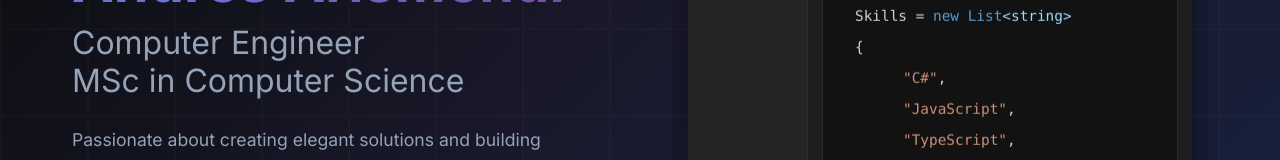
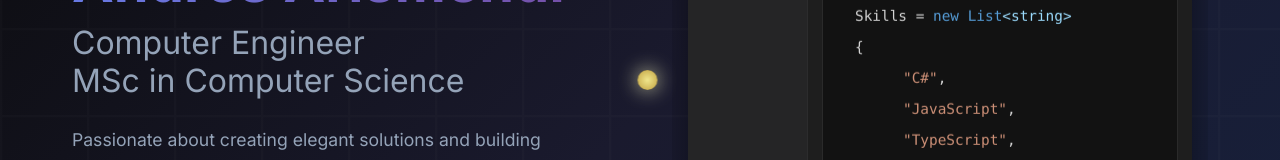
Before and after one commit to AndresArismendi/Portfolio, a React (Vite) app: page / in a window 1280 px wide. Shown: the part 320-480 px from the top of the page. Built offline with nearby package versions, Linux system fonts and the light colour scheme.

Commit message:
Moon in hero page

```diff
--- a/src/components/Hero.css
+++ b/src/components/Hero.css
@@ -1,3 +1,99 @@
+/* Moon Animation */
+.moon {
+  position: absolute;
+  width: 20px;
+  height: 20px;
+  background: radial-gradient(circle, #f0e68c, #c0a040);
+  border-radius: 50%;
+  box-shadow: 0 0 20px rgba(255, 255, 200, 0.8);
+  z-index: 10;
+  pointer-events: auto;
+  top: 0;
+  left: 0;
+  cursor: pointer;
+  transition: box-shadow 0.2s ease;
+  display: flex;
+  flex-direction: column;
+  align-items: center;
+  justify-content: flex-start;
+  will-change: transform;
+}
+
+.moon:hover {
+  box-shadow: 0 0 30px rgba(255, 255, 200, 1);
+}
+
+.moon:hover::after {
+  content: '';
+  position: absolute;
+  width: 100%;
+  height: 100%;
+  border-radius: 50%;
+  background: radial-gradient(circle, rgba(255, 255, 200, 0.3), transparent);
+  animation: pulse 1.5s ease-in-out infinite;
+}
+
+@keyframes pulse {
+  0%, 100% {
+    transform: scale(1);
+    opacity: 0.5;
+  }
+  50% {
+    transform: scale(1.2);
+    opacity: 0.8;
+  }
+}
+
+/* Sun transformation */
+.moon.sun {
+  background: radial-gradient(circle, #ffd700, #ff8c00);
+  box-shadow: 0 0 30px rgba(255, 215, 0, 1), 0 0 50px rgba(255, 140, 0, 0.6);
+  transition: background 0.5s ease, box-shadow 0.5s ease, transform 0.3s ease;
+}
+
+.moon.sun::before {
+  content: '';
+  position: absolute;
+  width: 100%;
+  height: 100%;
+  border-radius: 50%;
+  background: radial-gradient(circle, transparent 30%, rgba(255, 215, 0, 0.3) 50%, transparent 70%);
+  animation: sunRays 3s linear infinite;
+}
+
+.moon.sun:hover {
+  transform: scale(1.15);
+  box-shadow: 0 0 40px rgba(255, 215, 0, 1.2), 0 0 60px rgba(255, 140, 0, 0.8);
+}
+
+@keyframes sunRays {
+  0% {
+    transform: rotate(0deg);
+  }
+  100% {
+    transform: rotate(360deg);
+  }
+}
+
+.moon-text {
+  font-size: 8px;
+  font-weight: 600;
+  color: #e2e8f0;
+  text-align: center;
+  pointer-events: none;
+  user-select: none;
+  text-shadow: 0 1px 3px rgba(0, 0, 0, 0.8);
+  white-space: nowrap;
+  margin-top: -22px;
+  margin-bottom: 2px;
+  transition: color 0.5s ease;
+}
+
+.moon.sun .moon-text {
+  color: #fff;
+  text-shadow: 0 1px 3px rgba(0, 0, 0, 0.5), 0 0 10px rgba(255, 215, 0, 0.8);
+}
+
 .ide-frame .hero-visual {
   display: flex;
   justify-content: center;
--- a/src/components/Hero.tsx
+++ b/src/components/Hero.tsx
@@ -1,10 +1,86 @@
-import React, { useState } from 'react';
+import React, { useState, useEffect, useRef } from 'react';
 
 const Hero: React.FC = () => {
   const [activeFile, setActiveFile] = useState('Main.cs');
+  const [isSun, setIsSun] = useState(false);
+  const moonRef = useRef<HTMLDivElement>(null);
+
+  const handleMoonClick = () => {
+    setIsSun(!isSun);
+  };
+
+  useEffect(() => {
+    const moon = moonRef.current;
+    if (!moon) return;
+
+    let angle = 0;
+    let animationId: number;
+    const moonSize = 20; // Moon width/height in pixels
+
+    const calculateRadius = () => {
+      const centerX = window.innerWidth / 4;
+      const centerY = window.innerHeight / 4;
+
+      // Calculate distances from center to each edge
+      const distToLeft = centerX;
+      const distToRight = window.innerWidth - centerX;
+      const distToTop = centerY;
+      const distToBottom = window.innerHeight - centerY;
+
+      // Find the minimum distance (to ensure moon stays within bounds)
+      // Subtract moonSize/2 to account for moon's radius
+      const maxRadius = Math.min(
+        distToLeft,
+        distToRight,
+        distToTop,
+        distToBottom
+      ) - moonSize / 2;
+
+      // Return a safe radius (you can multiply by a factor like 0.8 to add padding)
+      return Math.max(maxRadius, 50); // Minimum radius of 50px
+    };
+
+    let radius = calculateRadius();
+    let centerX = window.innerWidth / 2;
+    let centerY = window.innerHeight / 4;
+
+    const moveMoon = () => {
+      if (!moon) return;
+      const x = centerX + radius * Math.cos(angle);
+      const y = centerY + radius * Math.sin(angle);
+      moon.style.transform = `translate(${x}px, ${y}px)`;
+      angle += 0.004; // Speed of movement
+      animationId = requestAnimationFrame(moveMoon);
+    };
+
+    moveMoon();
+
+    // Handle window resize
+    const handleResize = () => {
+      // Recalculate radius and center on resize
+      radius = calculateRadius();
+      centerX = window.innerWidth / 4;
+      centerY = window.innerHeight / 4;
+    };
+
+    window.addEventListener('resize', handleResize);
+
+    return () => {
+      window.removeEventListener('resize', handleResize);
+      if (animationId) {
+        cancelAnimationFrame(animationId);
+      }
+    };
+  }, []);
 
   return (
     <section id="home" className="hero ide-frame">
+      <div
+        className={isSun ? "moon sun" : "moon"}
+        ref={moonRef}
+        onClick={handleMoonClick}
+      >
+      </div>
       <div className="hero-container">
         <div className="hero-content">
           <div className="hero-text">
```
Also changed, not shown: src/App.css (+2 -0 lines).
